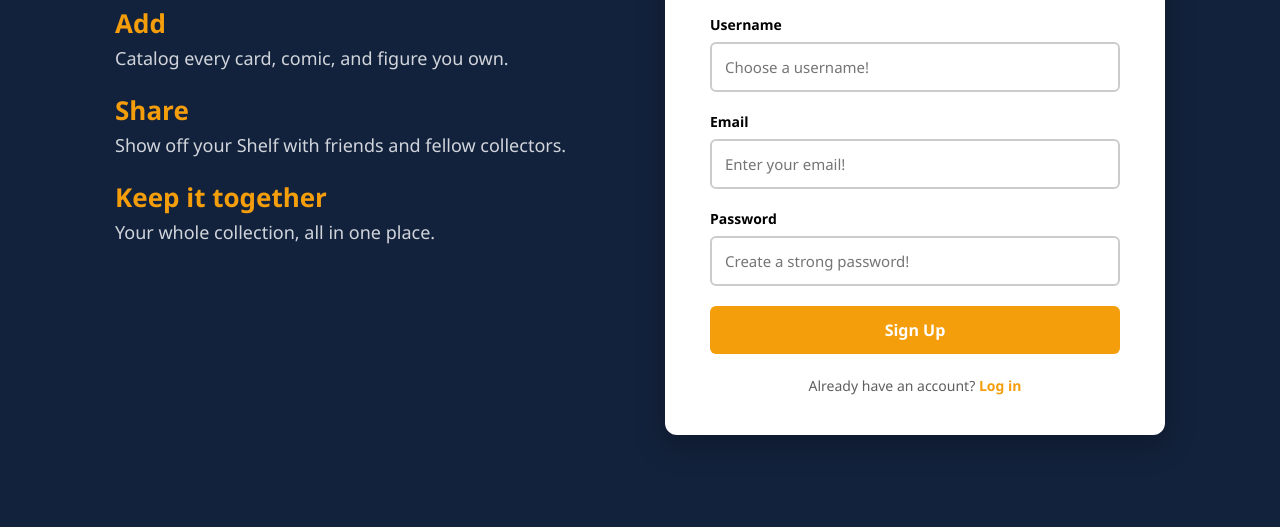
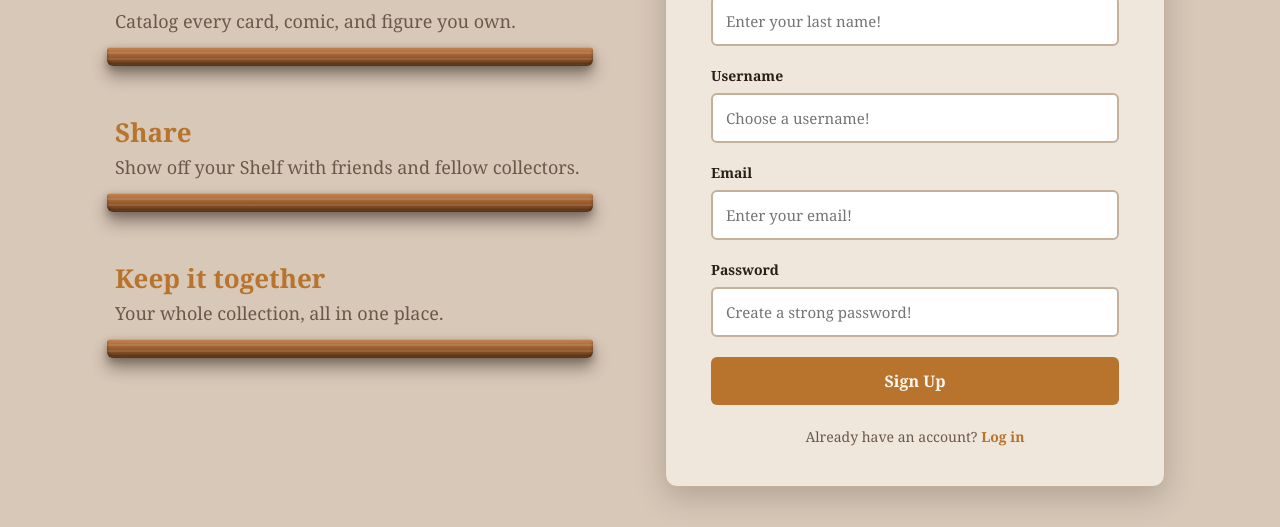
Before and after one commit to Ga2283/COMP4331-MERN-3, a plain HTML site: page Frontend/register.html in a window 1280 px wide. Shown: the part 444-971 px from the top of the page. Before the commit the page ends 919 px from the top, so only its background shows below. Drawn offline with Linux system fonts and the light colour scheme; a web font is replaced by a local one.

Commit message:
Update register.css to match login page.
Change the colors and update the font. Font to be updated in login and user page.

```diff
--- a/Frontend/css/register.css
+++ b/Frontend/css/register.css
@@ -1,12 +1,34 @@
+@import url('https://api.fontshare.com/v2/css?f[]=erode@400,500,600,700&display=swap');
+
+:root {
+  --bg-primary: #d8c8b8;
+  --bg-secondary: #efe6dc;
+  --card-bg: #e3d5c5;
+  --accent: #b8732d;
+  --accent-hover: #995c1e;
+  --text-main: #2a1e17;
+  --text-muted: #6b5849;
+  --border-color: #c4b09b;
+  --on-accent: #fff8f0;
+  --focus-ring: rgba(184, 115, 45, 0.2);
+
+  --wood-light: #c4834f;
+  --wood-mid: #93582c;
+  --wood-dark: #5e3516;
+  --wood-edge: #dfa06c;
+  --bracket-iron: #3b2d24;
+}
+
 * {
   box-sizing: border-box;
   margin: 0;
   padding: 0;
-  font-family: 'Segoe UI', Tahoma, Geneva, Verdana, sans-serif;
+  font-family: 'Erode', Georgia, serif;
 }
 
 body {
-  background-color: #13223c;
+  background-color: var(--bg-primary);
+  color: var(--text-main);
   min-height: 100vh;
   padding: 40px 30px;
   display: flex;
@@ -26,19 +48,23 @@ body {
   align-items: center;
   justify-content: center;
   gap: 18px;
+  text-decoration: none;
 }
 
 .register-logo {
-  height: 80px;
+  height: 130px;
   width: auto;
   object-fit: contain;
 }
 
 .register-title {
-  font-size: 42px;
-  color: #ffffff;
+  font-size: 60px;
+  color: var(--text-main);
   font-weight: 700;
   letter-spacing: 0.5px;
+  text-shadow:
+    0 1px 0 rgba(255, 248, 240, 0.7),
+    0 3px 8px rgba(42, 30, 23, 0.22);
 }
 
 .content-container {
@@ -55,7 +81,7 @@ body {
   flex: 1;
   min-width: 300px;
   max-width: 500px;
-  color: #ffffff;
+  color: var(--text-main);
 }
 
 .side-text h2 {
@@ -65,29 +91,59 @@ body {
 }
 
 .feature-item {
-  margin-bottom: 20px;
+  position: relative;
+  margin-bottom: 34px;
+  padding-bottom: 14px;
+}
+
+.feature-item::after {
+  content: "";
+  position: relative;
+  z-index: 1;
+  display: block;
+  height: 18px;
+  margin: 12px -8px 0;
+  border-radius: 3px 3px 6px 6px;
+  border-top: 1px solid var(--wood-edge);
+  background:
+    repeating-linear-gradient(
+      0deg,
+      rgba(255, 225, 190, 0.12) 0px,
+      rgba(255, 225, 190, 0.12) 2px,
+      transparent 2px,
+      transparent 6px
+    ),
+    linear-gradient(
+      180deg,
+      var(--wood-light) 0%,
+      var(--wood-mid) 52%,
+      var(--wood-dark) 100%
+    );
+  box-shadow:
+    0 10px 16px rgba(42, 30, 23, 0.45),
+    0 3px 6px rgba(42, 30, 23, 0.3),
+    inset 0 -2px 3px rgba(0, 0, 0, 0.35);
+  pointer-events: none;
 }
 
 .side-text h3 {
   font-size: 26px;
-  color: #f59e0b;
+  color: var(--accent);
   margin-bottom: 4px;
 }
 
 .side-text p {
   font-size: 18px;
-  color: #d1d5db;
+  color: var(--text-muted);
   line-height: 1.5;
 }
 
 .register-card {
-  background: #ffffff;
-  padding-left: 45px;
-  padding-right: 45px;
-  padding-top: 40px;
-  padding-bottom: 40px;
+  background: var(--bg-secondary);
+  padding: 40px 45px;
   border-radius: 12px;
-  box-shadow: 0 10px 30px rgba(0, 0, 0, 0.3);
+  border: 1px solid var(--border-color);
+  box-shadow: 0 10px 30px rgba(42, 30, 23, 0.22);
   width: 100%;
   max-width: 500px;
   flex-shrink: 0;
@@ -97,7 +153,13 @@ body {
   text-align: left;
   margin-bottom: 22px;
   font-size: 28px;
-  color: #000000;
+  color: var(--text-main);
+}
+
+.intro {
+  color: var(--text-muted);
+  font-size: 14px;
+  margin-bottom: 22px;
 }
 
 .form-group {
@@ -108,31 +170,33 @@ body {
   display: block;
   margin-bottom: 8px;
   font-weight: 600;
-  color: #000000;
+  color: var(--text-main);
   font-size: 14px;
 }
 
 .form-group input {
   width: 100%;
   padding: 13px;
+  background-color: #ffffff;
+  color: var(--text-main);
   border-radius: 6px;
-  border: 2px solid #cccccc;
+  border: 2px solid var(--border-color);
   font-size: 15px;
   transition: border-color 0.2s ease, box-shadow 0.2s ease;
 }
 
 .form-group input:focus {
   outline: none;
-  border-color: #f59e0b;
-  box-shadow: 0 0 0 3px rgba(245, 158, 11, 0.15);
+  border-color: var(--accent);
+  box-shadow: 0 0 0 3px var(--focus-ring);
 }
 
 .btn-submit {
   width: 100%;
   padding: 13px;
-  background-color: #f59e0b;
-  color: #ffffff;
-  border: none;
+  background: var(--accent);
+  color: var(--on-accent);
+  border: 0;
   border-radius: 6px;
   font-size: 16px;
   font-weight: 600;
@@ -141,23 +205,29 @@ body {
 }
 
 .btn-submit:hover {
-  background-color: #d08400;
+  background: var(--accent-hover);
+}
+
+.btn-submit:disabled {
+  opacity: 0.65;
+  cursor: wait;
 }
 
 .login-link {
   text-align: center;
   margin-top: 22px;
   font-size: 14px;
-  color: #5f5f5f;
+  color: var(--text-muted);
 }
 
 .login-link a {
-  color: #f59e0b;
+  color: var(--accent);
   text-decoration: none;
   font-weight: 600;
 }
 
 .login-link a:hover {
+  color: var(--accent-hover);
   text-decoration: underline;
 }
 
@@ -170,13 +240,28 @@ body {
 }
 
 .alert-error {
-  background-color: #ffe6e6;
-  color: #cc0000;
-  border: 1px solid #ffcccc;
+  display: block;
+  background: #f8e3df;
+  color: #8f2d22;
+  border: 1px solid #d9a79f;
 }
 
 .alert-success {
-  background-color: #e6ffe6;
-  color: #008000;
-  border: 1px solid #ccffcc;
+  display: block;
+  background: #e3efe5;
+  color: #2f5737;
+  border: 1px solid #a8c7ae;
 }
+
+@media (max-width: 700px) {
+  body { padding: 28px 18px; }
+  .header { margin-bottom: 30px; }
+  .register-logo { height: 130px; }
+  .register-title { font-size: 34px; }
+  .content-container { gap: 30px; }
+  .side-text { min-width: 0; text-align: center; }
+  .side-text h2 { font-size: 30px; }
+  .side-text h3 { font-size: 22px; }
+  .side-text p { font-size: 16px; }
+  .register-card { padding: 30px 24px; }
+}
```
